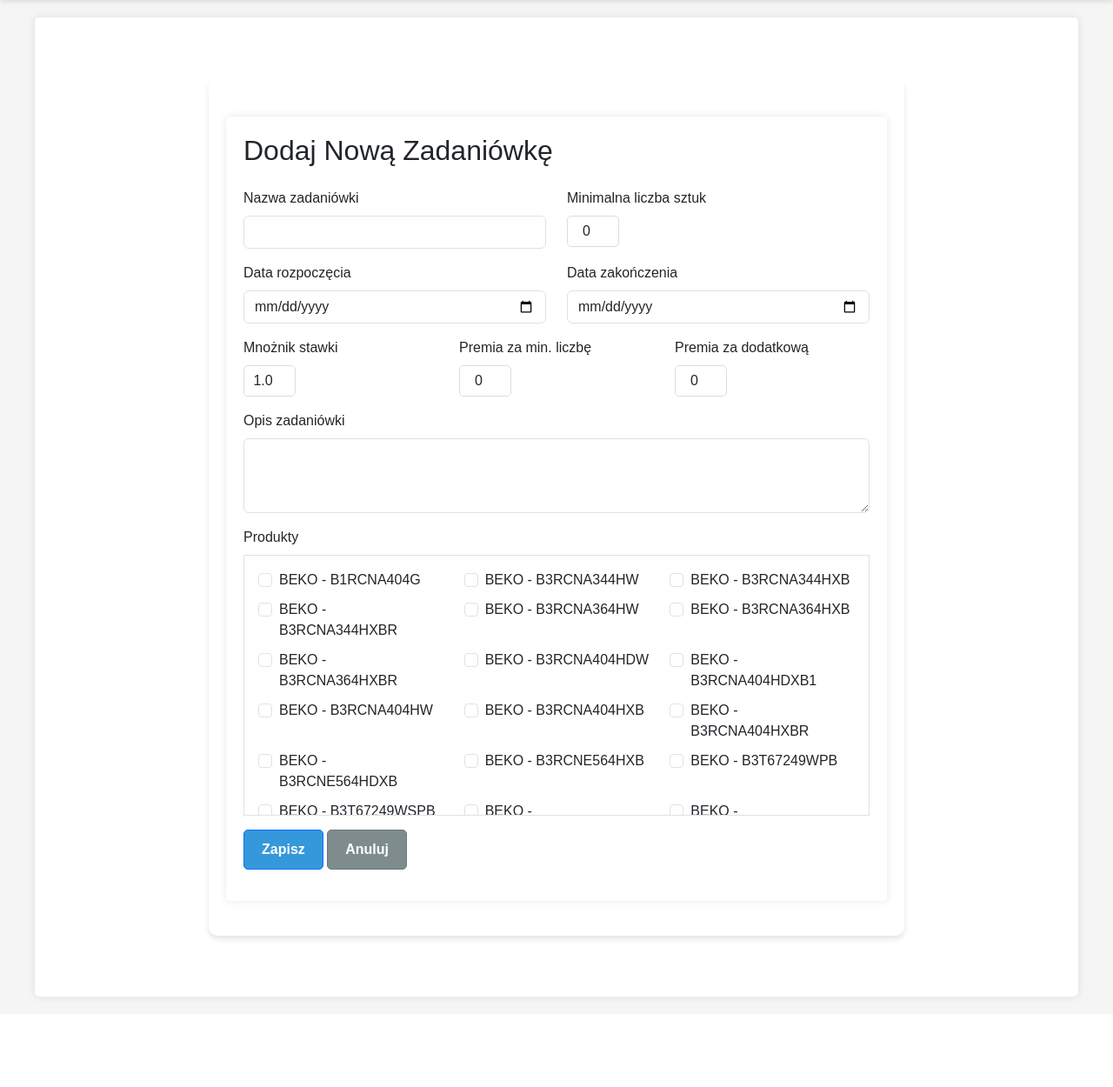
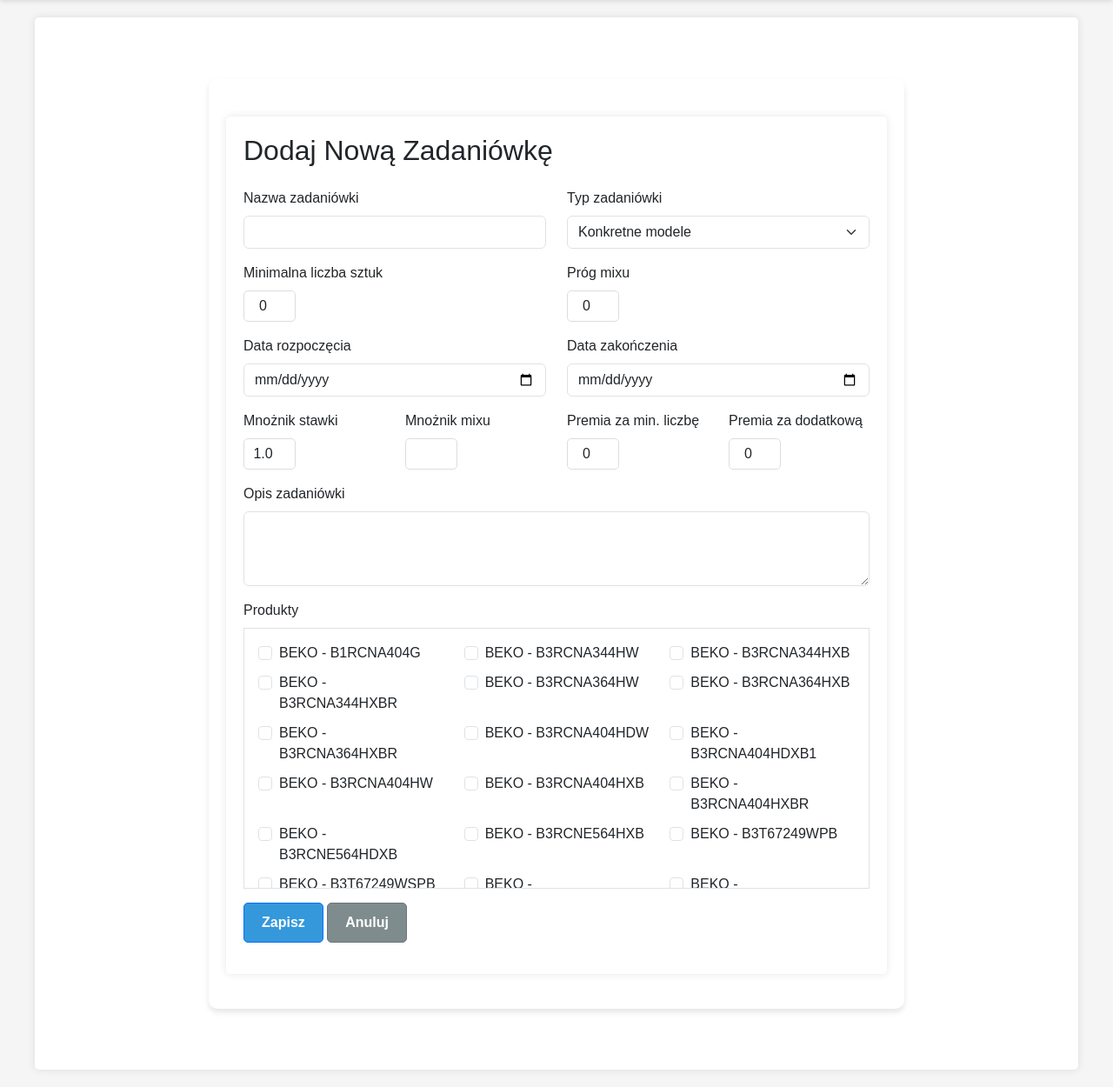
Before and after one commit to Fizyriusz/beko-sales-app, a Django app: page /produkty/zadaniowki-management/dodaj/ in a window 1280 px wide. Shown: the part 60-1310 px from the top of the page at 87% size. Before the commit the page ends 1212 px from the top, so only its background shows below. Run offline with Django 5.2, Linux system fonts and the light colour scheme; a user stored in the database is signed in; data comes from the database, SQL or seed files in the repository.

Commit message:
Add task type and mix configuration

```diff
--- a/produkty/models.py
+++ b/produkty/models.py
@@ -10,8 +10,16 @@ class Produkt(models.Model):
         return f"{self.marka} - {self.model}"
 
 class Task(models.Model):
+    class Typ(models.TextChoices):
+        MIX_PROWIZJA = "MIX_PROWIZJA", "Mix prowizja"
+        MIX_MNOZNIK = "MIX_MNOZNIK", "Mix mnożnik"
+        KONKRETNE_MODELE = "KONKRETNE_MODELE", "Konkretne modele"
+
     nazwa = models.CharField(max_length=255)
     opis = models.TextField(blank=True)
+    typ = models.CharField(max_length=20, choices=Typ.choices, default=Typ.KONKRETNE_MODELE)
+    prog_mix = models.PositiveIntegerField(null=True, blank=True, help_text="Próg dla zadań typu mix")
+    mnoznik_mix = models.DecimalField(max_digits=4, decimal_places=2, null=True, blank=True, help_text="Mnożnik dla zadań typu mix")
     minimalna_liczba_sztuk = models.PositiveIntegerField(default=0)
     premia_za_minimalna_liczbe = models.DecimalField(max_digits=10, decimal_places=2, null=True, blank=True)
     premia_za_dodatkowa_liczbe = models.DecimalField(max_digits=10, decimal_places=2, null=True, blank=True)
--- a/produkty/templates/produkty/zadaniowka_form.html
+++ b/produkty/templates/produkty/zadaniowka_form.html
@@ -18,8 +18,24 @@
             </div>
 
             <div class="col-md-6 mb-3">
+                <label for="typ" class="form-label">Typ zadaniówki</label>
+                <select class="form-select" id="typ" name="typ">
+                    <option value="MIX_PROWIZJA" {% if zadaniowka.typ == 'MIX_PROWIZJA' %}selected{% endif %}>Mix prowizja</option>
+                    <option value="MIX_MNOZNIK" {% if zadaniowka.typ == 'MIX_MNOZNIK' %}selected{% endif %}>Mix mnożnik</option>
+                    <option value="KONKRETNE_MODELE" {% if zadaniowka.typ == 'KONKRETNE_MODELE' or not zadaniowka %}selected{% endif %}>Konkretne modele</option>
+                </select>
+            </div>
+        </div>
+
+        <div class="row">
+            <div class="col-md-6 mb-3">
                 <label for="minimalna_liczba_sztuk" class="form-label">Minimalna liczba sztuk</label>
                 <input type="number" class="form-control" id="minimalna_liczba_sztuk" name="minimalna_liczba_sztuk" value="{{ zadaniowka.minimalna_liczba_sztuk|default:'0' }}" min="0">
+            </div>
+
+            <div class="col-md-6 mb-3">
+                <label for="prog_mix" class="form-label">Próg mixu</label>
+                <input type="number" class="form-control" id="prog_mix" name="prog_mix" value="{{ zadaniowka.prog_mix|default:'0' }}" min="0">
             </div>
         </div>
 
@@ -36,17 +52,22 @@
         </div>
 
         <div class="row">
-            <div class="col-md-4 mb-3">
+            <div class="col-md-3 mb-3">
                 <label for="mnoznik_stawki" class="form-label">Mnożnik stawki</label>
                 <input type="number" class="form-control" id="mnoznik_stawki" name="mnoznik_stawki" value="{{ zadaniowka.mnoznik_stawki|default:'1.0' }}" step="0.01" min="0">
             </div>
 
-            <div class="col-md-4 mb-3">
+            <div class="col-md-3 mb-3">
+                <label for="mnoznik_mix" class="form-label">Mnożnik mixu</label>
+                <input type="number" class="form-control" id="mnoznik_mix" name="mnoznik_mix" value="{{ zadaniowka.mnoznik_mix|default:'' }}" step="0.01" min="0">
+            </div>
+
+            <div class="col-md-3 mb-3">
                 <label for="premia_za_minimalna_liczbe" class="form-label">Premia za min. liczbę</label>
                 <input type="number" class="form-control" id="premia_za_minimalna_liczbe" name="premia_za_minimalna_liczbe" value="{{ zadaniowka.premia_za_minimalna_liczbe|default:'0' }}" step="0.01" min="0">
             </div>
 
-            <div class="col-md-4 mb-3">
+            <div class="col-md-3 mb-3">
                 <label for="premia_za_dodatkowa_liczbe" class="form-label">Premia za dodatkową</label>
                 <input type="number" class="form-control" id="premia_za_dodatkowa_liczbe" name="premia_za_dodatkowa_liczbe" value="{{ zadaniowka.premia_za_dodatkowa_liczbe|default:'0' }}" step="0.01" min="0">
             </div>
--- a/produkty/views.py
+++ b/produkty/views.py
@@ -583,7 +583,12 @@ def zadaniowka_dodaj(request):
     if request.method == 'POST':
         nazwa = request.POST.get('nazwa')
         opis = request.POST.get('opis', '')
+        typ = request.POST.get('typ')
         minimalna_liczba_sztuk = int(request.POST.get('minimalna_liczba_sztuk', 0))
+        prog_mix = request.POST.get('prog_mix')
+        prog_mix = int(prog_mix) if prog_mix else None
+        mnoznik_mix = request.POST.get('mnoznik_mix')
+        mnoznik_mix = Decimal(mnoznik_mix) if mnoznik_mix else None
         premia_za_minimalna_liczbe = Decimal(request.POST.get('premia_za_minimalna_liczbe', 0))
         premia_za_dodatkowa_liczbe = Decimal(request.POST.get('premia_za_dodatkowa_liczbe', 0))
         mnoznik_stawki = Decimal(request.POST.get('mnoznik_stawki', 1.0))
@@ -594,7 +599,10 @@ def zadaniowka_dodaj(request):
         zadaniowka = Task.objects.create(
             nazwa=nazwa,
             opis=opis,
+            typ=typ,
             minimalna_liczba_sztuk=minimalna_liczba_sztuk,
+            prog_mix=prog_mix,
+            mnoznik_mix=mnoznik_mix,
             premia_za_minimalna_liczbe=premia_za_minimalna_liczbe,
             premia_za_dodatkowa_liczbe=premia_za_dodatkowa_liczbe,
             mnoznik_stawki=mnoznik_stawki,
@@ -622,7 +630,12 @@ def zadaniowka_edytuj(request, zadaniowka_id):
     if request.method == 'POST':
         zadaniowka.nazwa = request.POST.get('nazwa')
         zadaniowka.opis = request.POST.get('opis', '')
+        zadaniowka.typ = request.POST.get('typ')
         zadaniowka.minimalna_liczba_sztuk = int(request.POST.get('minimalna_liczba_sztuk', 0))
+        prog_mix = request.POST.get('prog_mix')
+        zadaniowka.prog_mix = int(prog_mix) if prog_mix else None
+        mnoznik_mix = request.POST.get('mnoznik_mix')
+        zadaniowka.mnoznik_mix = Decimal(mnoznik_mix) if mnoznik_mix else None
         zadaniowka.premia_za_minimalna_liczbe = Decimal(request.POST.get('premia_za_minimalna_liczbe', 0))
         zadaniowka.premia_za_dodatkowa_liczbe = Decimal(request.POST.get('premia_za_dodatkowa_liczbe', 0))
         zadaniowka.mnoznik_stawki = Decimal(request.POST.get('mnoznik_stawki', 1.0))
```
Also changed, not shown: produkty/forms.py (+13 -5 lines), produkty/tests.py (+64 -1 lines), produkty/migrations/0011_task_mnoznik_mix_task_prog_mix_task_typ.py (added).
